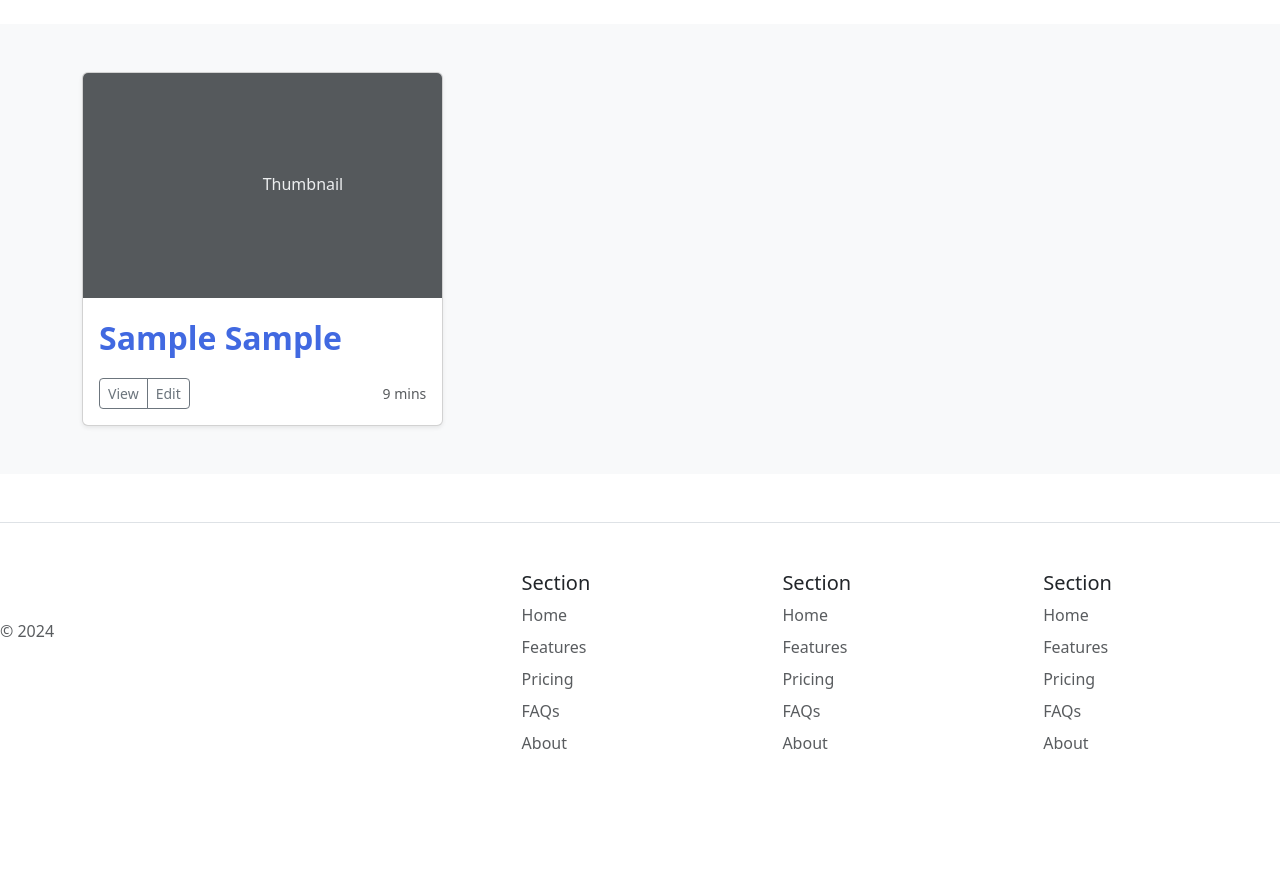
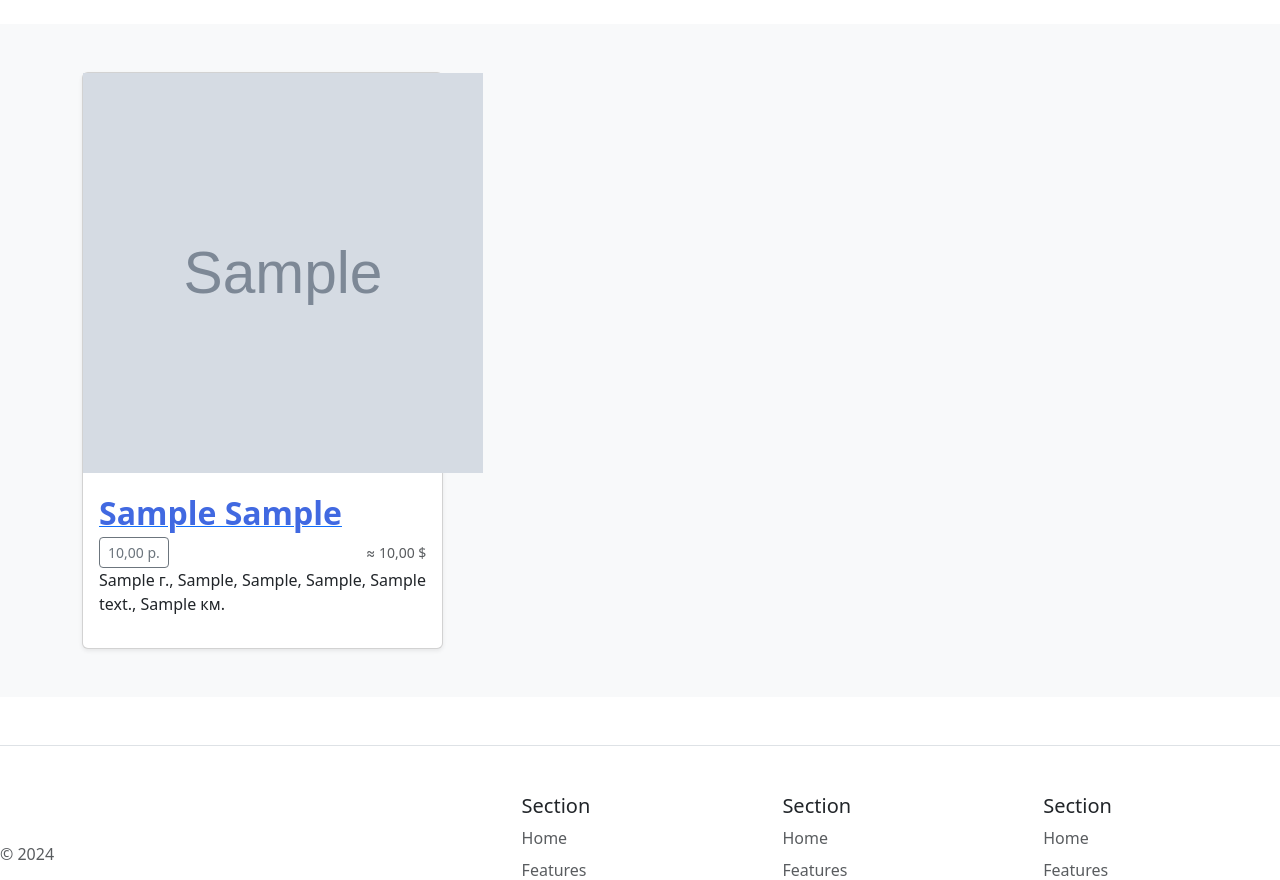
Before and after one commit to DianaKuntsevich/django_cars, a Django app: page /cars/ in a window 1280 px wide. Shown: the part 73-953 px from the top of the page. Before the commit the page ends 822 px from the top, so only its background shows below. Run offline with Django 5.2, Linux system fonts and the light colour scheme; tables that the repository leaves empty hold one stand-in row (values such as "Sample post"); grey boxes marked "Sample" are stand-in pictures; parts of the project's set-up code (start-up, migrations or seed data) failed here and were passed over.

Commit message:
init HTML

```diff
--- a/templates/aw_cars/car_detail.html
+++ b/templates/aw_cars/car_detail.html
@@ -2,9 +2,6 @@
 {% block title %}{{ data.brand }}{{ data.model }}{% endblock %}
 
 {% block content %}
-    <strong>{{ data.model }}</strong>
-    <br>
-    <p>{{ data.description }}</p>
 
 
 {% endblock %}
--- a/templates/aw_cars/car_list.html
+++ b/templates/aw_cars/car_list.html
@@ -11,16 +11,21 @@
     {% for car in cars %}
         <div class="col">
           <div class="card shadow-sm">
-            <svg class="bd-placeholder-img card-img-top" width="100%" height="225" xmlns="http://www.w3.org/2000/svg" role="img" aria-label="Placeholder: Thumbnail" preserveAspectRatio="xMidYMid slice" focusable="false"><title>Placeholder</title><rect width="100%" height="100%" fill="#55595c"></rect><text x="50%" y="50%" fill="#eceeef" dy=".3em">Thumbnail</text></svg>
+              {% for img in car.images.all|slice:":1" %}
+            <img src="{{ img.image}}" height="400" width="400" alt="none">
+                  {% endfor %}
             <div class="card-body">
-              <p class="card-text"><font size="6" color="#4169e1"><b> {{ car.brand }} {{ car.model }}</b></font></p>
+              <a href= "{{ car.get_absolute_url }}" class="card-text"><font size="6" color="#4169e1"><b> {{ car.brand }} {{ car.model }}</b></font></a>
               <div class="d-flex justify-content-between align-items-center">
                 <div class="btn-group">
-                  <button type="button" class="btn btn-sm btn-outline-secondary">View</button>
-                  <button type="button" class="btn btn-sm btn-outline-secondary">Edit</button>
+                  <button type="button" class="btn btn-sm btn-outline-secondary">{{ car.price_byn }} р.</button>
+
                 </div>
-                <small class="text-body-secondary">9 mins</small>
+
+                <small class="text-body-secondary">≈ {{ car.price_usd }} $</small>
+
               </div>
+                <p>{{ car.year }} г., {{ car.transmission_type }}, {{ car.engine_capacity }}, {{ car.engine_type }}, {{ car.body_type }}, {{ car.mileage_km }} км.</p>
             </div>
           </div>
         </div>
```
